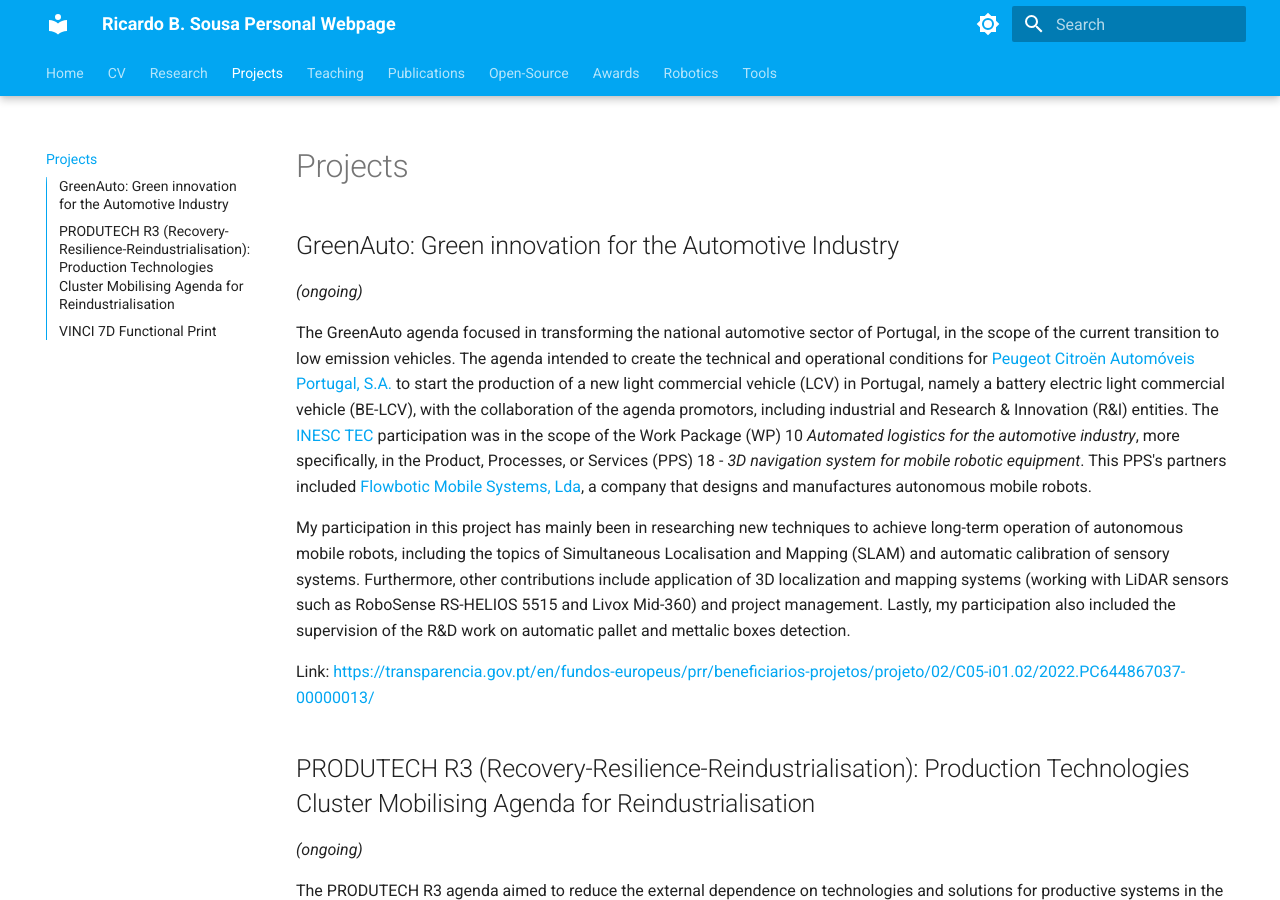
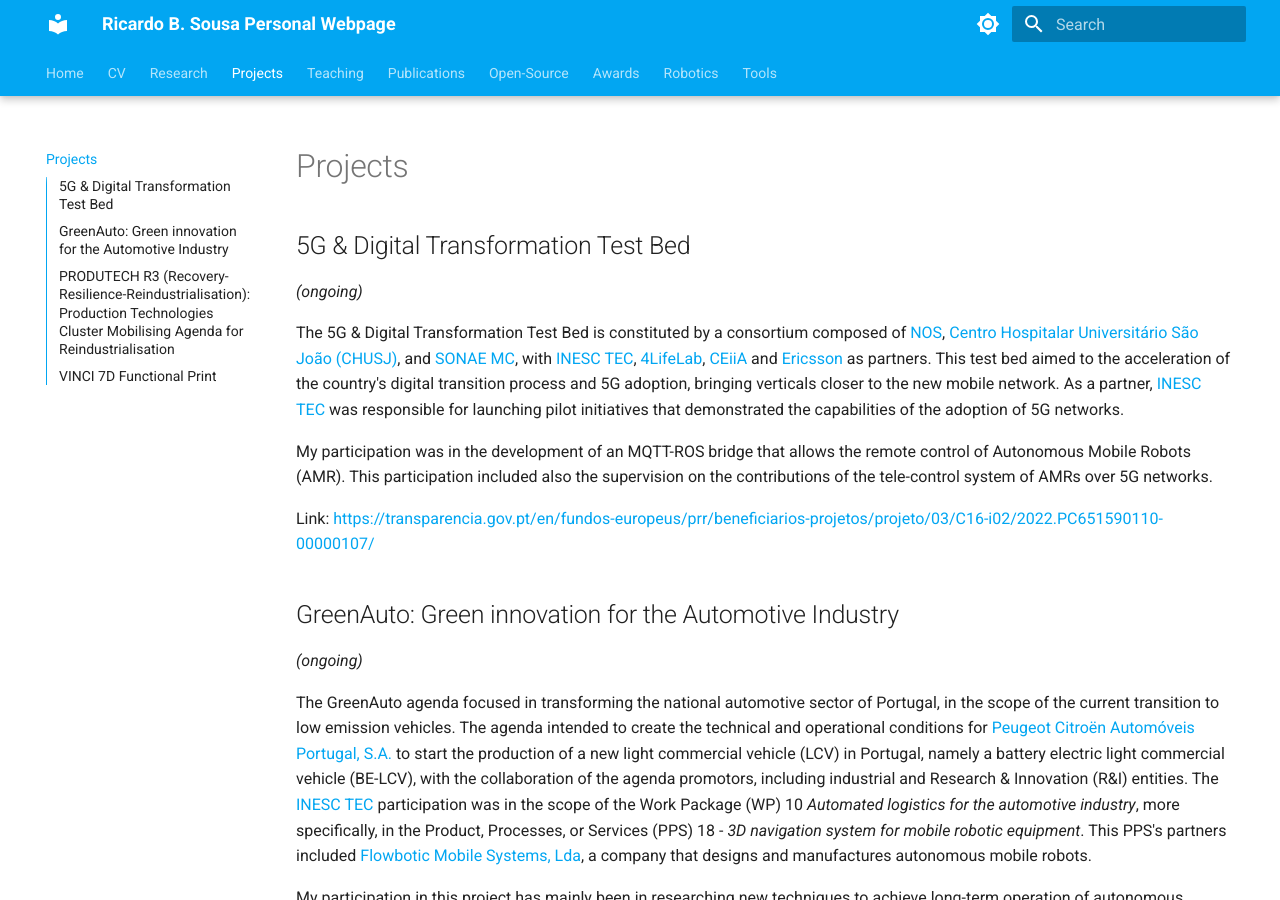
Before and after one commit to sousarbarb/sousarbarb.github.io, an MkDocs documentation site: the page built from docs/projects.md, in a window 1280 px wide and 900 px high. Built offline with MkDocs 1.6.1 and Material for MkDocs 9.7.7, drawn with Linux system fonts in a browser that asks for light colours.

Commit message:
add testbed 5g project

```diff
--- a/docs/projects.md
+++ b/docs/projects.md
@@ -1,4 +1,30 @@
 # Projects
+
+## 5G & Digital Transformation Test Bed
+
+_(ongoing)_
+
+The 5G & Digital Transformation Test Bed is constituted by a consortium composed
+of [NOS](https://www.nos.pt/en/business/welcome),
+[Centro Hospitalar Universitário São João (CHUSJ)](https://portal-chsj.min-saude.pt/),
+and [SONAE MC](https://mc.sonae.pt/), with
+[INESC TEC](https://inesctec.pt/en), [4LifeLab](https://4lifelab.eu/),
+[CEiiA](https://www.ceiia.com/) and
+[Ericsson](https://www.ericsson.com/en/about-us/company-facts/ericsson-worldwide/portugal)
+as partners. This test bed aimed to the acceleration of the country's digital
+transition process and 5G adoption, bringing verticals closer to the new mobile
+network.
+As a partner, [INESC TEC](https://inesctec.pt/en) was responsible for launching
+pilot initiatives that demonstrated the capabilities of the adoption of 5G
+networks.
+
+My participation was in the development of an MQTT-ROS bridge that allows the
+remote control of Autonomous Mobile Robots (AMR). This participation included
+also the supervision on the contributions of the tele-control system of AMRs
+over 5G networks.
+
+Link:
+[https://transparencia.gov.pt/en/fundos-europeus/prr/beneficiarios-projetos/projeto/03/C16-i02/2022.PC651590110-00000107/](https://transparencia.gov.pt/en/fundos-europeus/prr/beneficiarios-projetos/projeto/03/C16-i02/2022.PC651590110-00000107/)
 
 ## GreenAuto: Green innovation for the Automotive Industry
 
@@ -67,7 +93,8 @@ Additionally, my participation also included the supervision of the R&D work on
 remote control of Autonomous Mobile Robots (AMR), considering both 5G and Wi-Fi
 network configurations, and automatic pallet detection for autonomous forklifts.
 
-Link: [https://transparencia.gov.pt/en/fundos-europeus/prr/beneficiarios-projetos/projeto/02/C05-i01.01/2022.PC645808870-00000067/](https://transparencia.gov.pt/en/fundos-europeus/prr/beneficiarios-projetos/projeto/02/C05-i01.01/2022.PC645808870-00000067/)
+Link:
+[https://transparencia.gov.pt/en/fundos-europeus/prr/beneficiarios-projetos/projeto/02/C05-i01.01/2022.PC645808870-00000067/](https://transparencia.gov.pt/en/fundos-europeus/prr/beneficiarios-projetos/projeto/02/C05-i01.01/2022.PC645808870-00000067/)
 
 ## VINCI 7D Functional Print
 
@@ -79,4 +106,5 @@ The context of this project was the automotive industry. The VINCI 7D consortium
 The main responsability of INESC TEC was the 2D to 3D projection of electronic circuits and/or decorations. The company [Rui Azevedo - Soluções de Acabamentos e Tampografia](https://www.ruiazevedo.pt/pt) established that all electronic circuits and/or decorations should be described by Gerber files (traditionally used in printed circuit boards' industry). Therefore, my main contribution for this project was the development of a Gerber parser compatible with the Gerber X2 standard to convert the text file into a bitmap image (DOI: [10.1109/ACCESS.2022.3187042](https://doi.org/10.1109/ACCESS.2022.3187042)). This parser implemented a recursive descendent approach to interpret the Gerber commands and, consequently, to generate the parsing tree. The bitmap generation leveraged from the drawing functions available in the OpenCV library.
 Although the bitmap image could have been used for an inkjet approach to generate both the robotic manipulator trajectories and the pulses for the printing head, the company decided to prefer a plotter-like approach. This decision led to my smaller contribution of developing a second version of the parser to also consider the parametric definitions of the graphical contents described in the Gerber file, to allow the correct generation of the plotter-like trajectories.
 
-Link: [https://www.inesctec.pt/en/projects/vinci7d](https://www.inesctec.pt/en/projects/vinci7d)
+Link:
+[https://www.inesctec.pt/en/projects/vinci7d](https://www.inesctec.pt/en/projects/vinci7d)
```
Also changed, not shown: docs/cv.md (+8 -0 lines).
